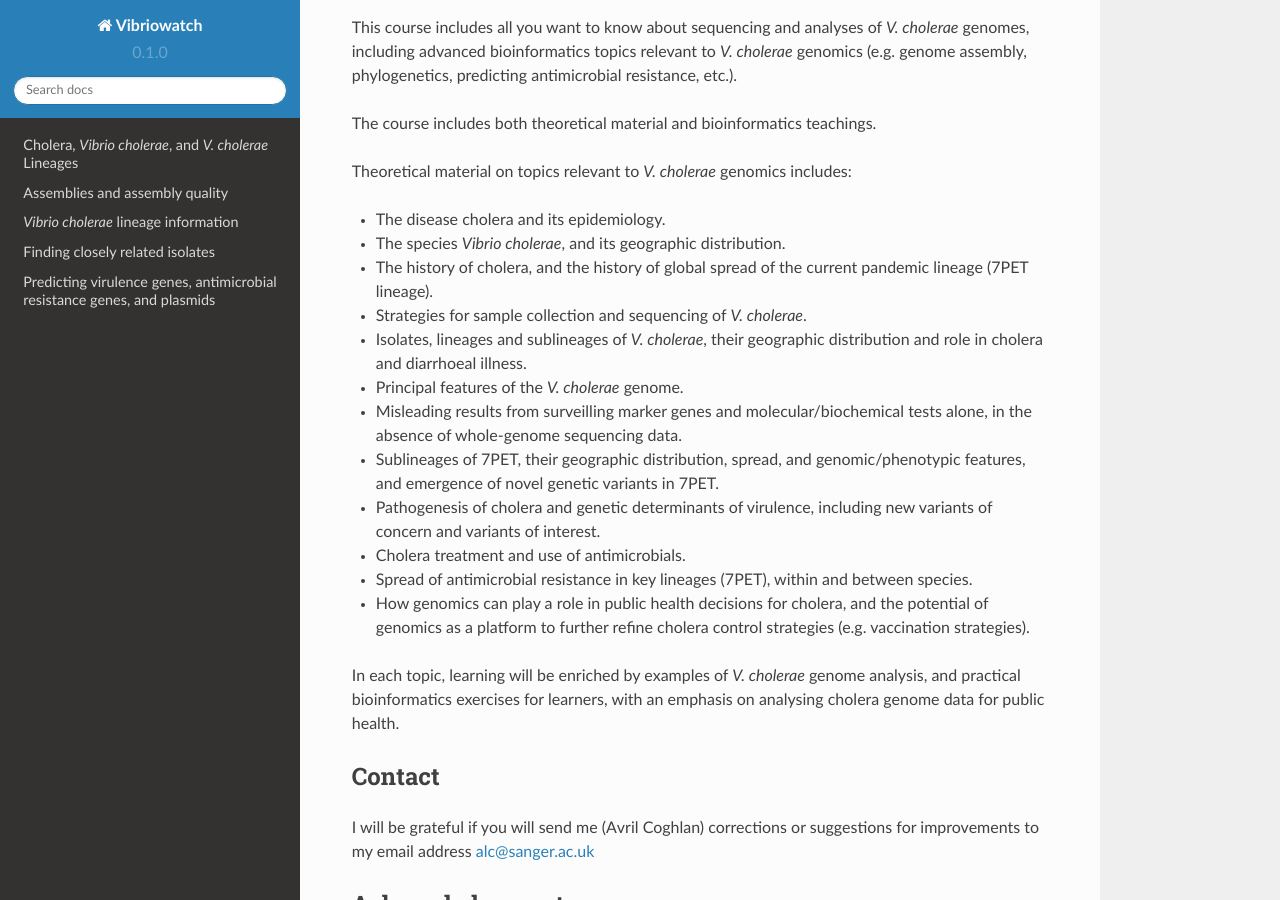
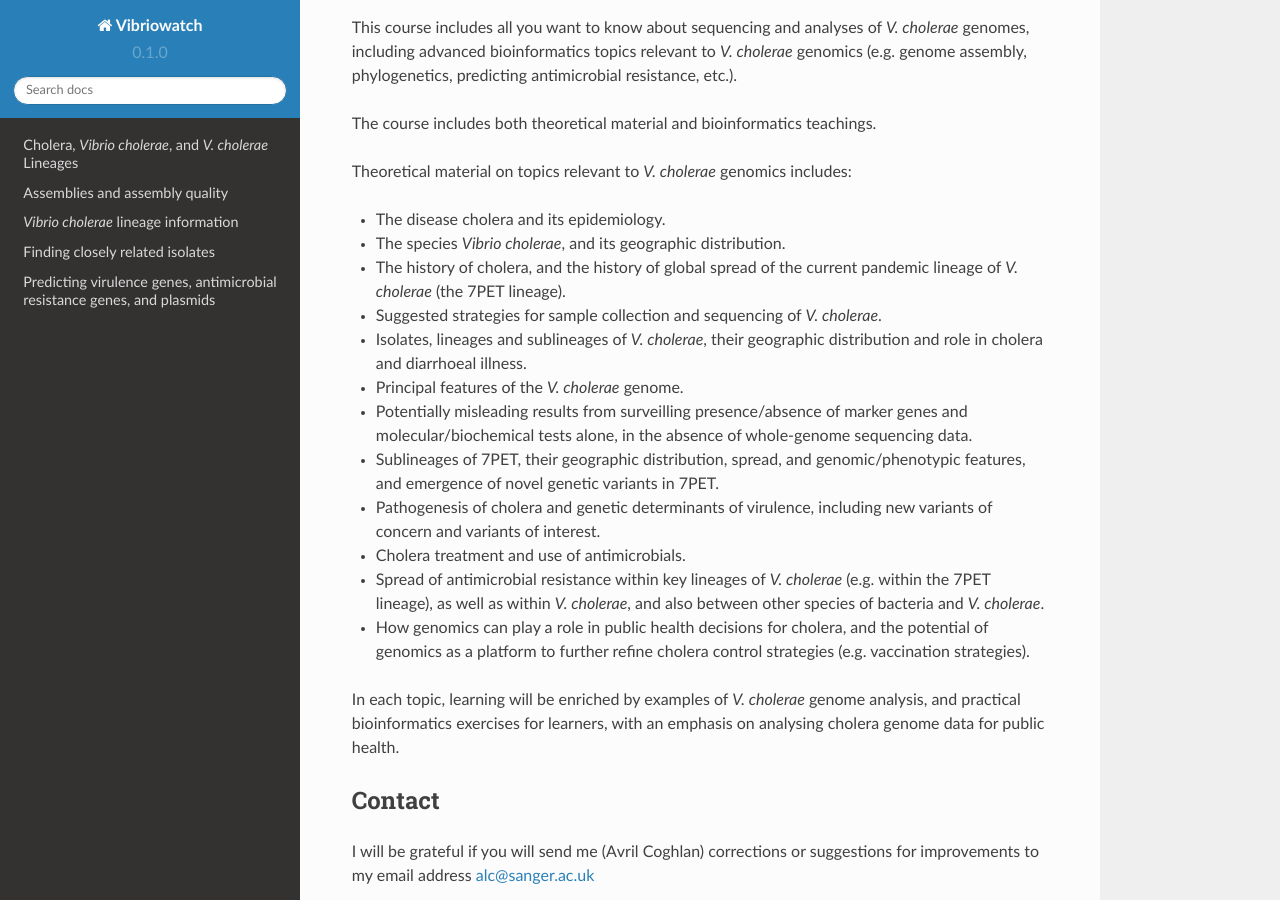
Before and after one commit to avrilcoghlan/cholerabook, a Sphinx documentation site: the page built from docs/source/index.rst, in a window 1280 px wide and 900 px high, scrolled down 288 px. Built offline with Sphinx 7.4.7 and the Read the Docs theme 2.0.0, drawn with Linux system fonts in a browser that asks for light colours.

Commit message:
Update index.rst

```diff
--- a/docs/source/index.rst
+++ b/docs/source/index.rst
@@ -13,15 +13,15 @@ Theoretical material on topics relevant to *V. cholerae* genomics includes:
 
 * The disease cholera and its epidemiology.
 * The species *Vibrio cholerae*, and its geographic distribution.
-* The history of cholera, and the history of global spread of the current pandemic lineage (7PET lineage).
-* Strategies for sample collection and sequencing of *V. cholerae*.
+* The history of cholera, and the history of global spread of the current pandemic lineage of *V. cholerae* (the 7PET lineage).
+* Suggested strategies for sample collection and sequencing of *V. cholerae*.
 * Isolates, lineages and sublineages of *V. cholerae*, their geographic distribution and role in cholera and diarrhoeal illness.
 * Principal features of the *V. cholerae* genome.
-* Misleading results from surveilling marker genes and molecular/biochemical tests alone, in the absence of whole-genome sequencing data.
+* Potentially misleading results from surveilling presence/absence of marker genes and molecular/biochemical tests alone, in the absence of whole-genome sequencing data.
 * Sublineages of 7PET, their geographic distribution, spread, and genomic/phenotypic features, and emergence of novel genetic variants in 7PET.
 * Pathogenesis of cholera and genetic determinants of virulence, including new variants of concern and variants of interest.
 * Cholera treatment and use of antimicrobials.
-* Spread of antimicrobial resistance in key lineages (7PET), within and between species.
+* Spread of antimicrobial resistance within key lineages of *V. cholerae* (e.g. within the 7PET lineage), as well as within *V. cholerae*, and also between other species of bacteria and *V. cholerae*.
 * How genomics can play a role in public health decisions for cholera, and the potential of genomics as a platform to further refine cholera control strategies (e.g. vaccination strategies).
 
 In each topic, learning will be enriched by examples of *V. cholerae* genome analysis, and practical bioinformatics exercises for learners, with an emphasis on analysing cholera genome data for public health.
```
